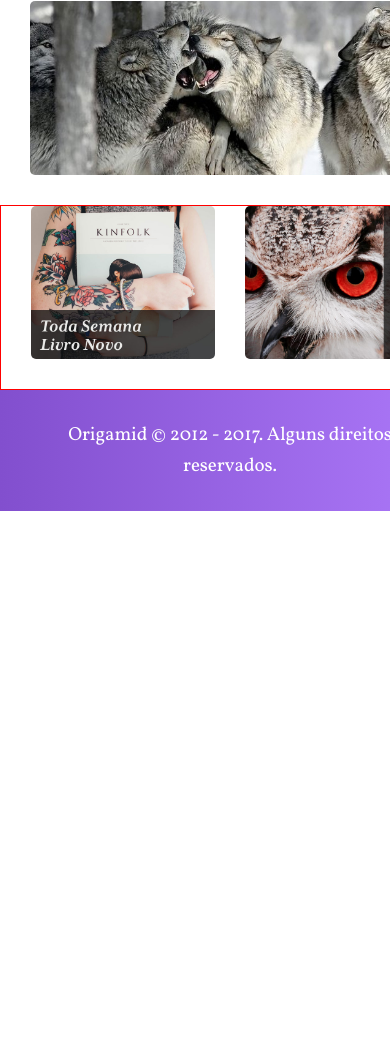
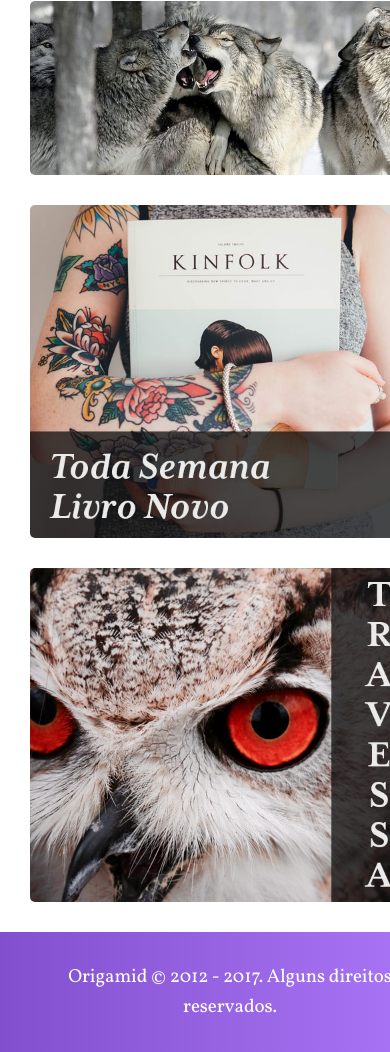
Before and after one commit to Ramonlleopoldo/Wildbeast, a plain HTML site: page index.html in a window 390 px wide. Shown: the part 3415-4467 px from the top of the page. Before the commit the page ends 3926 px from the top, so only its background shows below. Drawn offline with Linux system fonts and the light colour scheme.

Commit message:
ajuste de responsividade quebrando o width criando scrol

```diff
--- a/style.css
+++ b/style.css
@@ -35,7 +35,7 @@ li {
 body {
   font-family: "Vollkorn", serif;
   color: rgba(0, 0, 0, 0.7);
-  max-width: 100vw;
+  box-sizing: border-box;
 }
 .grid-leyout {
   display: grid;
@@ -198,8 +198,6 @@ blockquote p {
   align-content: start;
   padding: 30px;
   grid-gap: 30px;
-  grid-template-columns: repeat(auto-fit, minmax(150px, 1fr));
-  border: solid red 1px;
 }
 /*FOOTER*/
 footer {
```
